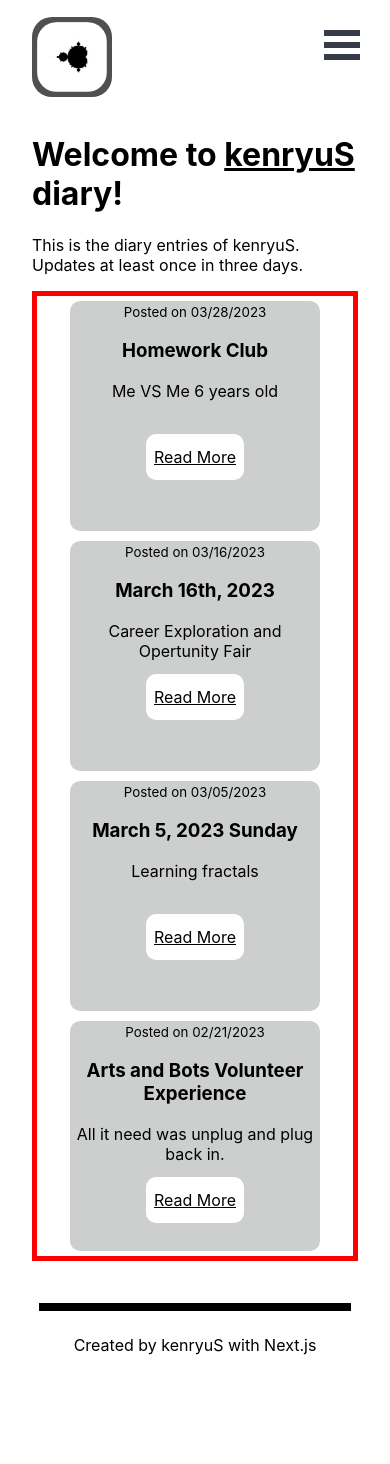
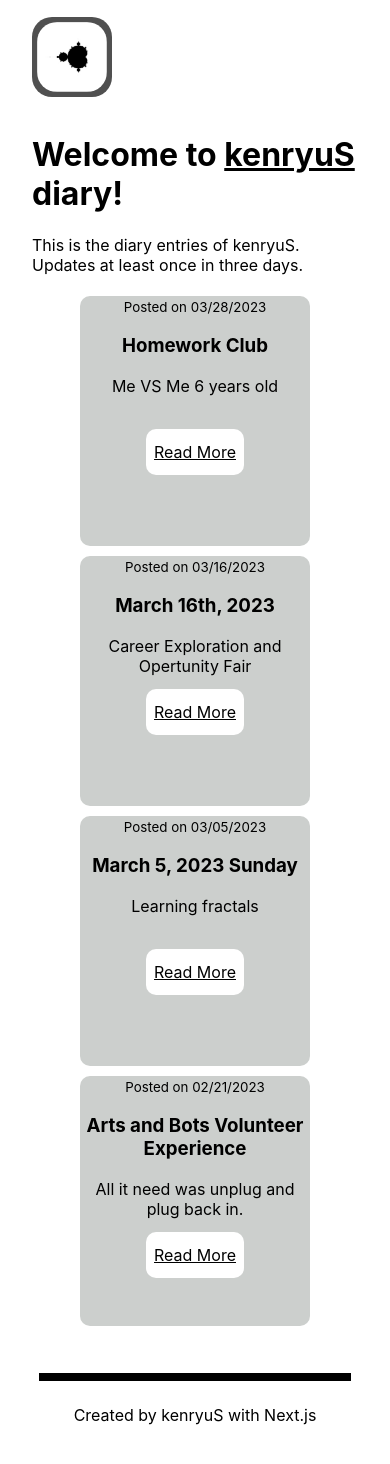
Before and after one commit to kenryuS/website, a Next.js app: page /blog/diary in a window 390 px wide. Shown: the top 1464 px of the page. Before the commit the page ends 1381 px from the top, so only its background shows below. Built offline with nearby package versions, Linux system fonts and the light colour scheme.

Commit message:
Introduced mobile navigation bar and added post

```diff
--- a/components/footer.js
+++ b/components/footer.js
@@ -3,8 +3,11 @@ import styles from '../styles/footer.module.css'
 export default function Footer() {
     return (
         <div className={styles.cont}>
-            <div></div>
+            <footer>
+            <div className={styles.spacerTop}></div>
             <p>Created by kenryuS with Next.js</p>
+            <div className={styles.spacerBottom}></div>
+            </footer>
         </div>
     )
 }
--- a/components/layout.js
+++ b/components/layout.js
@@ -1,15 +1,17 @@
 import Navbar from "./navigatorbar";
+import NavbarMobile from "./navigatorbar-mobile";
 import Footer from "./footer";
 import Sidebar from './hamburger-menu';
 
 export default function Layout({children}) {
     return (
         <div id="outer-container">
-            <Sidebar pageWrapId={'page-wrap'} outerContainerId={'outer-container'} />
+            {/* <Sidebar pageWrapId={'page-wrap'} outerContainerId={'outer-container'} /> */}
             <div id="page-wrap">
                 <Navbar/>
                 <main>{children}</main>
                 <Footer/>
+                <NavbarMobile/>
             </div>
         </div>
     )
--- a/styles/footer.module.css
+++ b/styles/footer.module.css
@@ -9,10 +9,18 @@
     margin-bottom: 3vh;
 }
 
-.cont div {
+.spacerTop {
     margin: auto;
     width: 80%;
     border: 0.5vh black solid;
     background-color: black;
     margin-top: 5vh;
 }
+
+.spacerBottom {
+    margin: auto;
+    width: 80%;
+    height: 100px;
+    background-color: white;
+    border: none;
+}
--- a/styles/globals.css
+++ b/styles/globals.css
@@ -1,12 +1,14 @@
 body {
-  height:100%;
   background-color:  white;
+  display: flex;
+  flex-direction: column;
 }
 
 html,
 body {
   padding: 0;
   margin: 0;
+  height: 100%;
   font-family: -apple-system, BlinkMacSystemFont, Segoe UI, Roboto, Oxygen,
     Ubuntu, Cantarell, Fira Sans, Droid Sans, Helvetica Neue, sans-serif;
 }
--- a/styles/home.module.css
+++ b/styles/home.module.css
@@ -9,6 +9,7 @@
 .mainContent {
     display: inline-block;
     width: 100%;
+    height: 100%;
 }
 
 .postHome {
@@ -34,13 +35,11 @@
     display: flex;
     justify-content: center;
     flex-wrap: wrap;
-	border: 5px red solid;
 }
 
 @media screen and (max-width: 700px) {
     .posts {
         display: grid;
         grid-template-columns: 1fr;
-		border: 5px red solid;
     }
 }
--- a/styles/navbar.module.css
+++ b/styles/navbar.module.css
@@ -47,7 +47,7 @@
     height: 14vh;
     min-height: 50px;
     max-height: 100px;
-    width: auto;
+    aspect-ratio: 1/1;
     border-radius: 100px;
 }
 
--- a/styles/postcard.module.css
+++ b/styles/postcard.module.css
@@ -3,17 +3,17 @@
     background-color: #cccfcd;
     text-align: center;
     margin: 1vh 0.5vw;
-    display:inline-block;
+    display: block;
     width: 16vw;
-    min-width: 250px;
+    min-height: 250px;
 	aspect-ratio: 4/3;
-    min-height: 230px;
+    min-width: 230px;
 }
 
 @media screen and (max-width: 700px) {
-	.card {
-		margin: 5px auto;
-	}
+    .card {
+        margin: 5px auto;
+    }
 }
 
 .card p {
```
Lines whose indentation alone changed are shown as unchanged.
